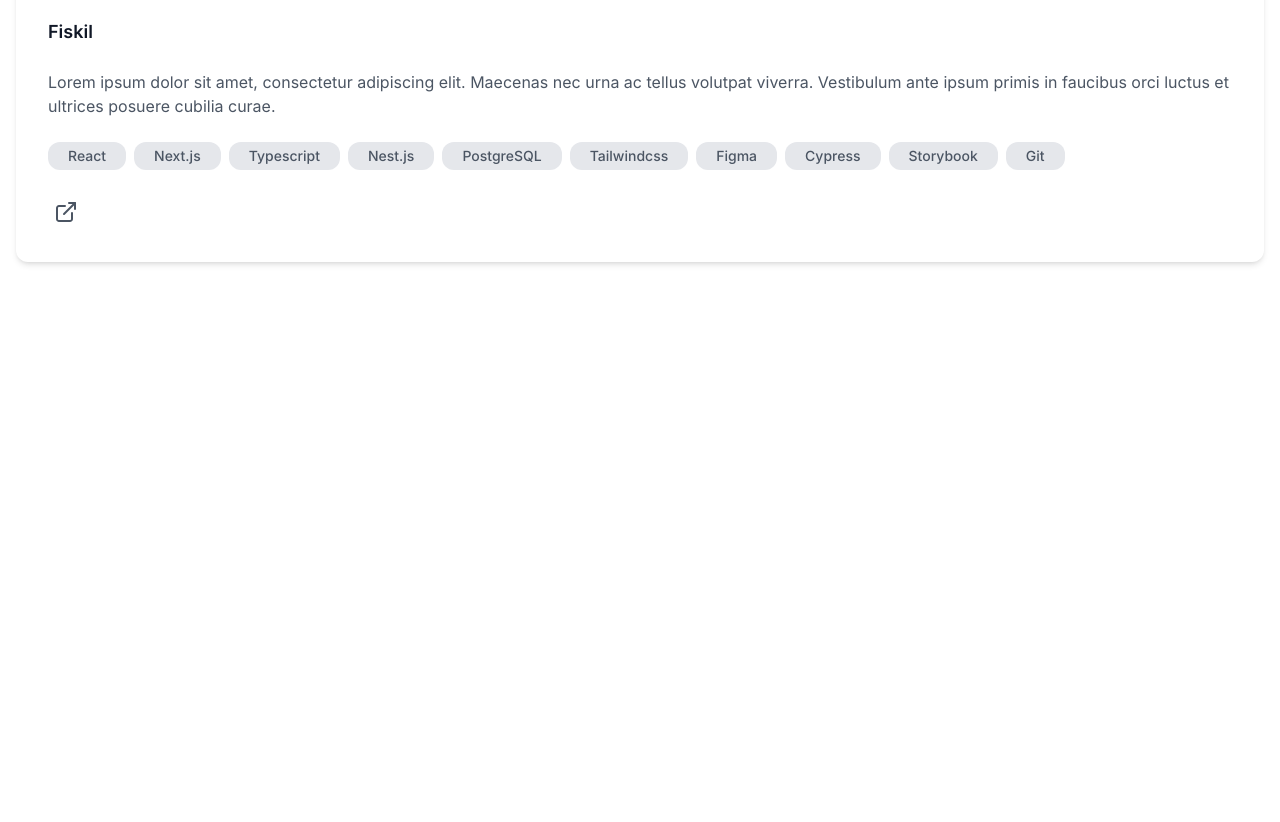
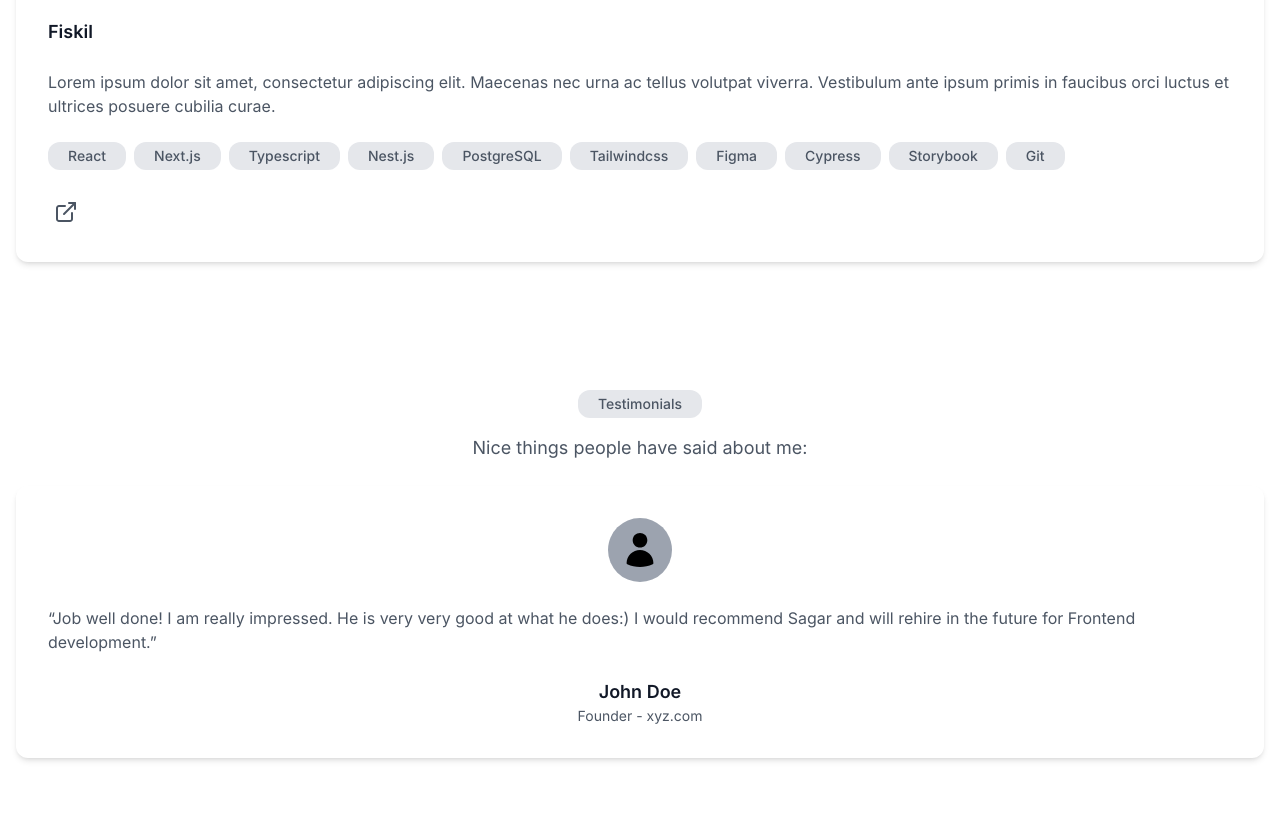
Before and after one commit to renanfranca/personal-portfolio-html-css, a website: page src/landing-page.html in a window 1280 px wide. Shown: the part 4283-5105 px from the top of the page. Before the commit the page ends 4609 px from the top, so only its background shows below. Drawn offline with Linux system fonts and the light colour scheme.

Commit message:
implement testimonials section light and dark mode

```diff
--- a/src/landing-page.html
+++ b/src/landing-page.html
@@ -537,6 +537,31 @@
           </div>
         </div>
       </section>
+      <section class="flex flex-col w-full max-w-7xl mx-auto py-16 px-4 gap-6 dark:bg-darkgray-50">
+        <div class="flex flex-col gap-4">
+          <div class="flex justify-center">
+            <p
+              class="font-medium text-sm text-center text-gray-600 dark:text-darkgray-600 py-1 px-5 rounded-xl bg-lightgray-200 dark:bg-darkgray-200"
+            >
+              Testimonials
+            </p>
+          </div>
+          <p class="font-normal text-lg text-center text-lightgray-600 dark:text-darkgray-600">Nice things people have said about me:</p>
+        </div>
+        <div class="flex flex-col items-center p-8 gap-6 shadow-md dark:shadow-xl rounded-xl dark:bg-darkgray-100">
+          <div class="flex items-center justify-center w-16 h-16 rounded-full bg-lightgray-400 dark:bg-darkgray-400">
+            <img src="assets/icons/icon-user.svg" alt="IconUser" />
+          </div>
+          <p class="font-normal text-base text-left text-lightgray-600 dark:text-darkgray-600">
+            “Job well done! I am really impressed. He is very very good at what he does:) I would recommend Sagar and will rehire in the
+            future for Frontend development.”
+          </p>
+          <div class="flex flex-col items-center">
+            <p class="font-semibold text-lg text-lightgray-900 dark:text-darkgray-900">John Doe</p>
+            <p class="font-normal text-sm text-lightgray-600 dark:text-darkgray-600">Founder - xyz.com</p>
+          </div>
+        </div>
+      </section>
     </main>
     <!-- The following code is only for demonstrating the features -->
     <script>
```
Also changed, not shown: src/assets/css/style.css, src/assets/icons/icon-user.svg (added).
